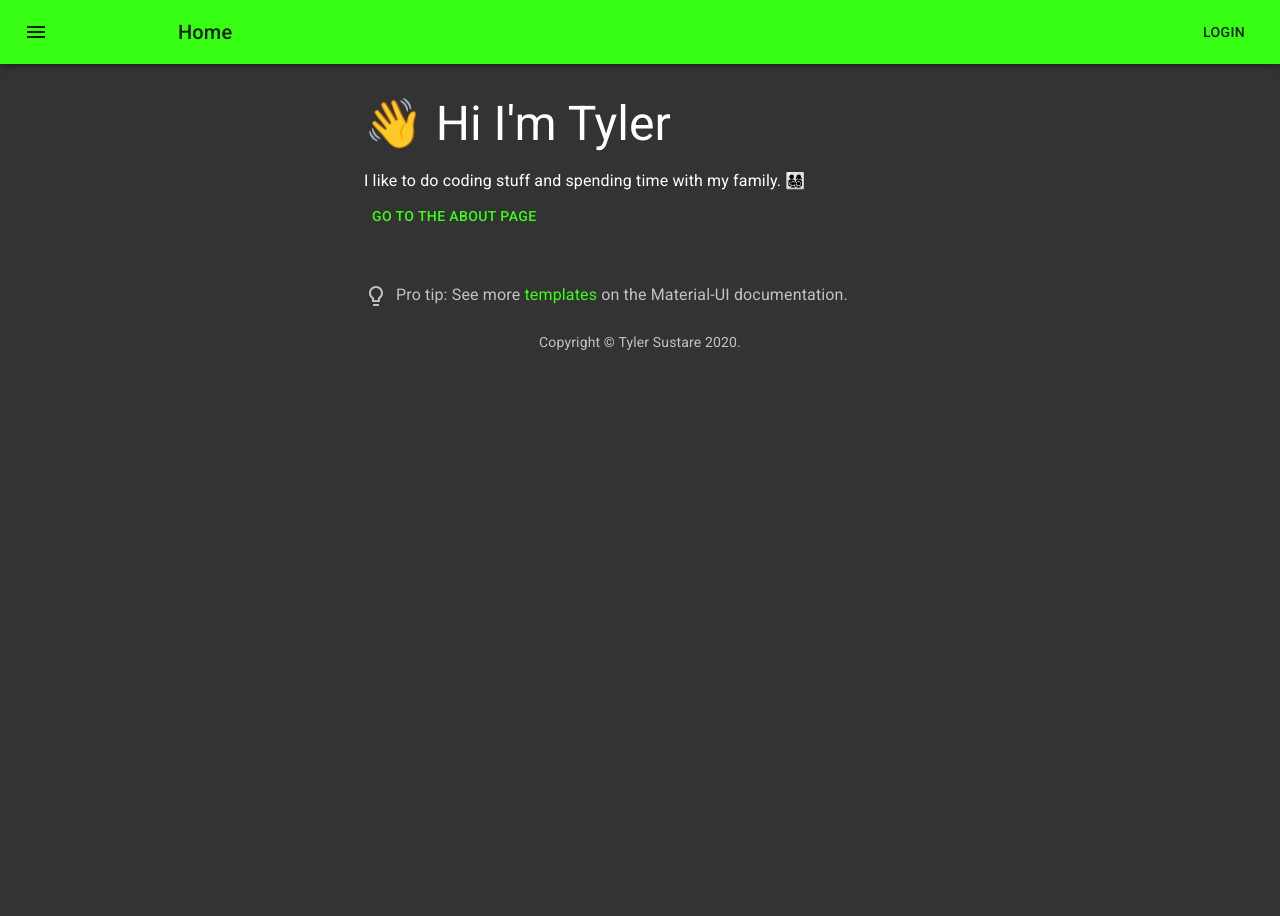
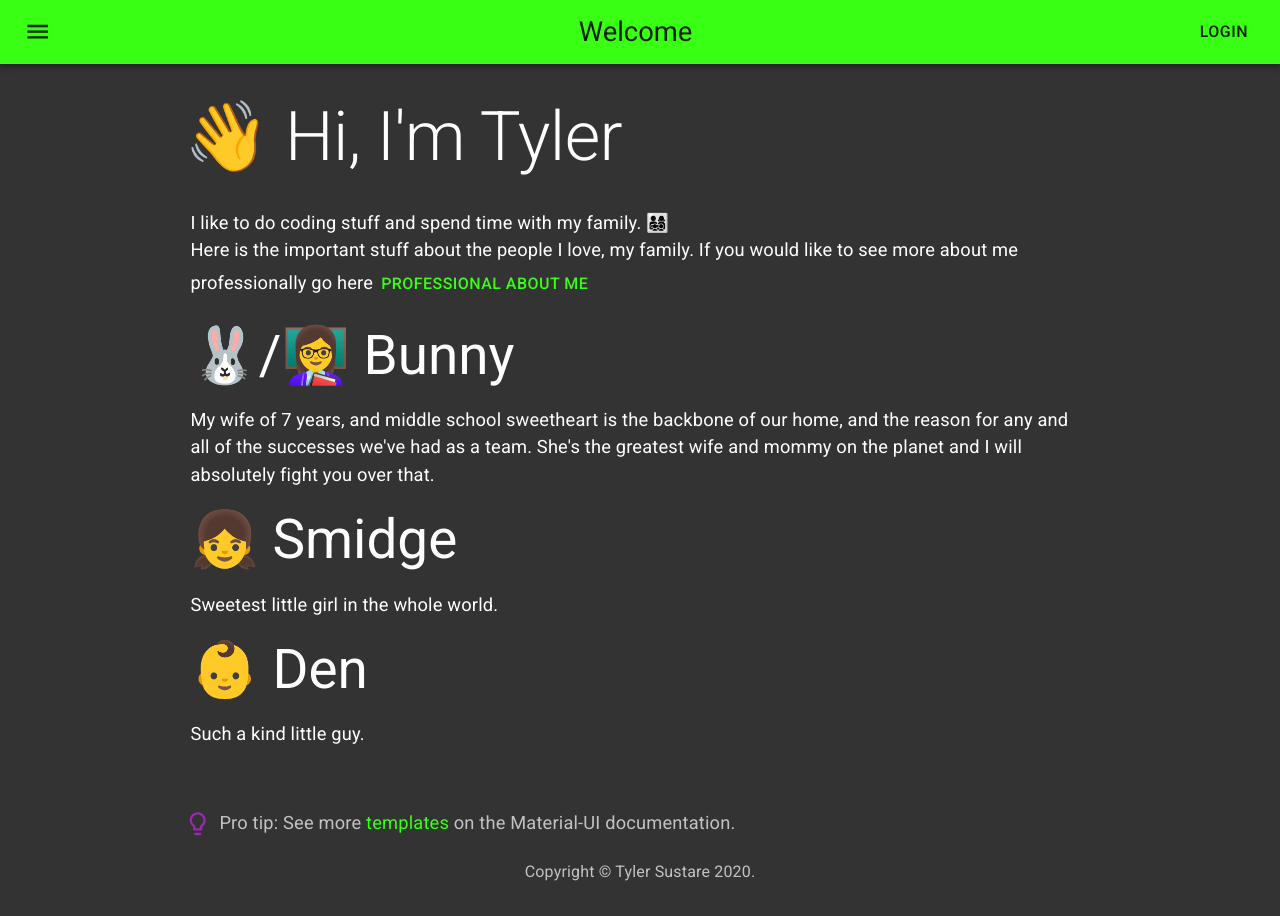
Before and after one commit to TylerSustare/personal-site, a Next.js app: page / in a window 1280 px wide. Before the commit the page ends 800 px from the top, so only its background shows below. Built offline with nearby package versions, Linux system fonts and the light colour scheme.

Commit message:
my family

```diff
--- a/pages/index.tsx
+++ b/pages/index.tsx
@@ -1,6 +1,6 @@
 import { ReactElement } from 'react';
 import Head from 'next/head';
-import HomeContent from '../src/home';
+import { HomeContent } from '../src/components/Home';
 
 const Home = function (): ReactElement {
   return (
@@ -15,4 +15,3 @@ const Home = function (): ReactElement {
 };
 
 export default Home;
-export { Home };
--- /dev/null
+++ b/src/components/Home.tsx
@@ -0,0 +1,64 @@
+import { ReactElement } from 'react';
+import { Box, Container, Typography } from '@material-ui/core';
+import Copyright from './shared/Copyright';
+import ProTip from './ProTip';
+import LinkButton from './shared/LinkButton';
+import ButtonAppBar from './shared/ButtonAppBar';
+
+export const HomeContent = function (): ReactElement {
+  return (
+    <>
+      <ButtonAppBar title="Welcome" />
+      <Container maxWidth="md">
+        <Box display="flex" alignItems="center" justifyContent="center">
+          <Box my={4}>
+            <Typography variant="h2" component="h1" gutterBottom>
+              👋 Hi, I&apos;m Tyler
+            </Typography>
+            <>
+              <Box padding=".4rem">
+                <Typography variant="body1" component="p" gutterBottom>
+                  I like to do coding stuff and spend time with my family. 👨‍👩‍👧‍👦
+                  <br />
+                  Here is the important stuff about the people I love, my family. If you would like to see more about me
+                  professionally go here
+                  <LinkButton variant="text" color="primary" href="/about">
+                    Professional About Me
+                  </LinkButton>
+                </Typography>
+              </Box>
+              <Box padding=".4rem">
+                <Typography variant="h3" component="h2" gutterBottom>
+                  🐰/👩‍🏫 Bunny
+                </Typography>
+                <Typography variant="body1" component="p" gutterBottom>
+                  My wife of 7 years, and middle school sweetheart is the backbone of our home, and the reason for any
+                  and all of the successes we&apos;ve had as a team. She&apos;s the greatest wife and mommy on the
+                  planet and I will absolutely fight you over that.
+                </Typography>
+              </Box>
+              <Box padding=".4rem">
+                <Typography variant="h3" component="h2" gutterBottom>
+                  👧 Smidge
+                </Typography>
+                <Typography variant="body1" component="p" gutterBottom>
+                  Sweetest little girl in the whole world.
+                </Typography>
+              </Box>
+              <Box padding=".4rem">
+                <Typography variant="h3" component="h2" gutterBottom>
+                  👶 Den
+                </Typography>
+                <Typography variant="body1" component="p" gutterBottom>
+                  Such a kind little guy.
+                </Typography>
+              </Box>
+              <ProTip />
+              <Copyright />
+            </>
+          </Box>
+        </Box>
+      </Container>
+    </>
+  );
+};
--- a/src/ProTip.tsx
+++ b/src/components/ProTip.tsx
@@ -23,6 +23,7 @@ const useStyles = makeStyles((theme) => ({
   lightBulb: {
     verticalAlign: 'middle',
     marginRight: theme.spacing(1),
+    color: theme.palette.secondary.main,
   },
 }));
 
--- a/src/ButtonAppBar.tsx
+++ b/src/components/shared/ButtonAppBar.tsx
@@ -1,5 +1,5 @@
 import React, { ReactElement } from 'react';
-import { createStyles, makeStyles, Toolbar, AppBar, Container, Typography, Button } from '@material-ui/core';
+import { createStyles, makeStyles, Toolbar, AppBar, Container, Typography, Button, Box } from '@material-ui/core';
 import MenuDrawer from './MenuDrawer';
 
 const useStyles = makeStyles(() =>
@@ -7,9 +7,7 @@ const useStyles = makeStyles(() =>
     root: {
       flexGrow: 1,
     },
-    title: {
-      flexGrow: 1,
-    },
+    // title: { flexGrow: 1, },
     // appBar: { backgroundColor: theme.palette.background.default },
   }),
 );
@@ -28,9 +26,9 @@ const ButtonAppBar: React.FC<Props> = ({ title }): ReactElement => {
           <MenuDrawer />
 
           <Container maxWidth="md">
-            <Typography variant="h6" className={classes.title}>
-              {title}
-            </Typography>
+            <Box display="flex" alignItems="center" justifyContent="center">
+              <Typography variant="h5">{title}</Typography>
+            </Box>
           </Container>
           <Button color="inherit">Login</Button>
         </Toolbar>
--- a/src/home/index.tsx
+++ /dev/null
@@ -1,35 +0,0 @@
-import { ReactElement } from 'react';
-import { Box, Container, Typography } from '@material-ui/core';
-import Copyright from '../Copyright';
-import ProTip from '../ProTip';
-import LinkButton from '../LinkButton';
-import ButtonAppBar from '../ButtonAppBar';
-
-const Home = function (): ReactElement {
-  return (
-    <>
-      <ButtonAppBar title="Home" />
-      <Box display="flex" alignItems="center" justifyContent="center">
-        <Container maxWidth="sm">
-          <Box my={4}>
-            <Typography variant="h3" component="h1" gutterBottom>
-              👋 Hi I&apos;m Tyler
-            </Typography>
-            <Typography variant="body1" component="p" gutterBottom>
-              I like to do coding stuff and spending time with my family. 👨‍👩‍👧‍👦
-            </Typography>
-
-            <LinkButton variant="text" color="primary" href="/about">
-              Go to the about page
-            </LinkButton>
-            <ProTip />
-            <Copyright />
-          </Box>
-        </Container>
-      </Box>
-    </>
-  );
-};
-
-export default Home;
-export { Home };
--- a/src/theme.ts
+++ b/src/theme.ts
@@ -1,5 +1,5 @@
 import { createMuiTheme } from '@material-ui/core/styles';
-import { red } from '@material-ui/core/colors';
+import { red, purple } from '@material-ui/core/colors';
 
 // Create a theme instance.
 const theme = createMuiTheme({
@@ -9,13 +9,16 @@ const theme = createMuiTheme({
       main: '#39ff14',
     },
     secondary: {
-      main: '#19857b',
+      main: purple[500],
     },
     error: {
       main: red.A400,
     },
     background: { default: '#333' },
   },
+  typography: {
+    fontSize: 16,
+  },
 });
 
 export default theme;
```
Also changed, not shown: pages/about.tsx (+6 -6 lines), pages/portfolio.tsx (+4 -4 lines), src/components/shared/Copyright.tsx (renamed from src/Copyright.tsx), src/components/shared/Link.tsx (renamed from src/Link.tsx), src/components/shared/LinkButton.tsx (renamed from src/LinkButton.tsx), src/components/shared/MenuDrawer.tsx (renamed from src/MenuDrawer.tsx), 2 other files (tests, documents, lock files or other folders).
